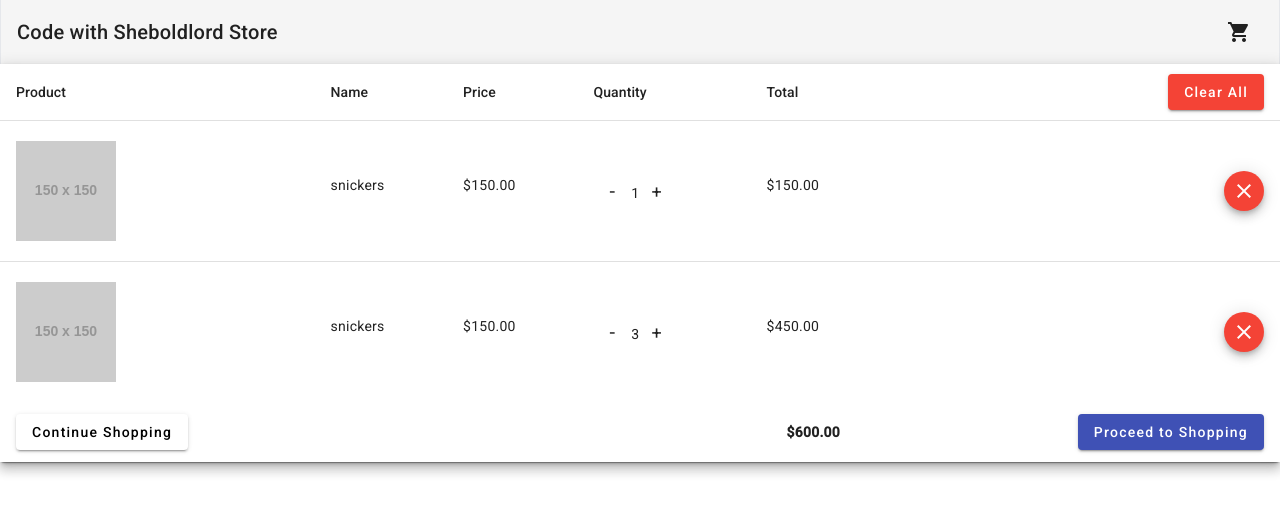
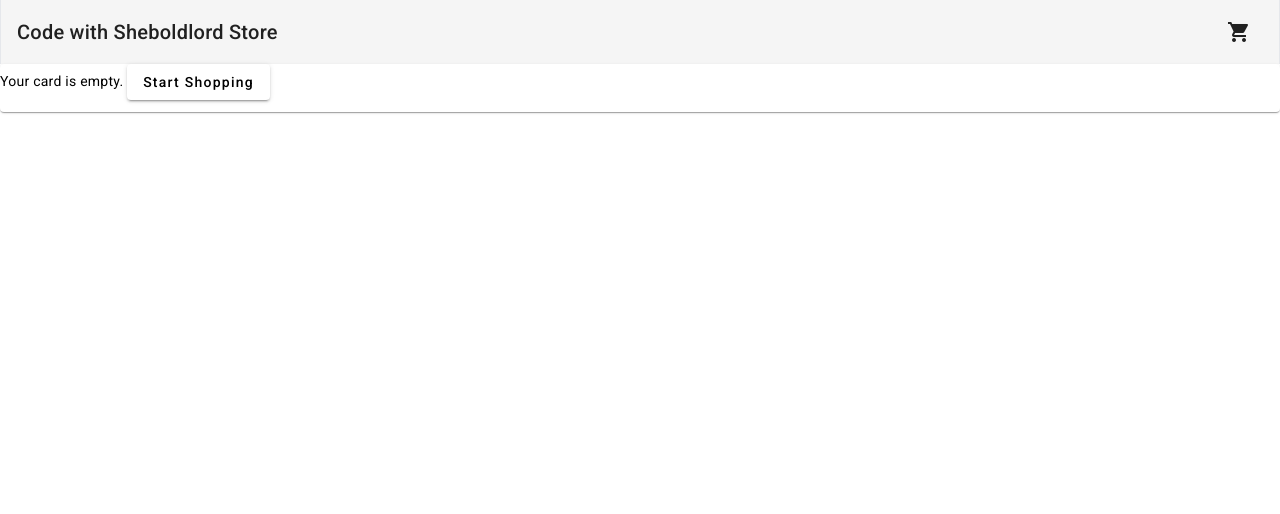
Before and after one commit to deniel980/angular-solid-shop, an Angular app: page /cart in a window 1280 px wide. Shown: the top 514 px of the page. Built offline with nearby package versions, Linux system fonts and the light colour scheme.

Commit message:
added global state management for the cart

```diff
--- a/src/app/app.component.html
+++ b/src/app/app.component.html
@@ -1,2 +1,2 @@
-<app-header class="mx-auto block max-w-7xl"></app-header>
+<app-header [cart]="cart" class="mx-auto block max-w-7xl"></app-header>
 <router-outlet></router-outlet>
--- a/src/app/app.component.ts
+++ b/src/app/app.component.ts
@@ -1,10 +1,20 @@
 import { Component } from '@angular/core';
+import { Cart } from './pages/models/cart.model';
+import { CartService } from './services/cart.service';
 
 @Component({
   selector: 'app-root',
   templateUrl: './app.component.html',
-  styleUrl: './app.component.css'
+  styleUrl: './app.component.css',
 })
 export class AppComponent {
-  title = 'solid-store';
+  cart: Cart = { items: [] };
+
+  constructor(private cartService: CartService) {}
+
+  ngOnInit(): void {
+    this.cartService.cart.subscribe((_cart) => {
+      this.cart = _cart;
+    });
+  }
 }
--- a/src/app/components/header/header.component.ts
+++ b/src/app/components/header/header.component.ts
@@ -20,7 +20,7 @@ export class HeaderComponent {
     this._cart = cart;
 
     this.itemsQuantity = cart.items
-      .map((_item) => _item.price * _item.quantity)
+      .map((_item) => _item.quantity)
       .reduce((prev, current) => prev + current, 0);
   }
 
--- a/src/app/pages/cart/cart.component.ts
+++ b/src/app/pages/cart/cart.component.ts
@@ -9,24 +9,10 @@ import { CartService } from '../../services/cart.service';
 })
 export class CartComponent {
   cart: Cart = {
-    items: [
-      {
-        imageUrl: 'https://via.placeholder.com/150',
-        name: 'snickers',
-        price: 150,
-        quantity: 1,
-        id: 1,
-      },
-      {
-        imageUrl: 'https://via.placeholder.com/150',
-        name: 'snickers',
-        price: 150,
-        quantity: 3,
-        id: 1,
-      },
-    ],
+    items: [],
   };
   dataSource: Array<CartItem> = [];
+
   displayedColumns: Array<String> = [
     'imageUrl',
     'name',
@@ -36,10 +22,13 @@ export class CartComponent {
     'action',
   ];
 
-  constructor(private cartService: CartService){}
+  constructor(private cartService: CartService) {}
 
   ngOnInit(): void {
-    this.dataSource = this.cart.items;
+    this.cartService.cart.subscribe((_cart) => {
+      this.cart = _cart;
+      this.dataSource = this.cart.items;
+    });
   }
 
   getTotal(items: CartItem[]): number {
@@ -54,6 +43,5 @@ export class CartComponent {
     return quantity + 1;
   }
 
-
   removeItem(element: CartItem): void {}
 }
```
